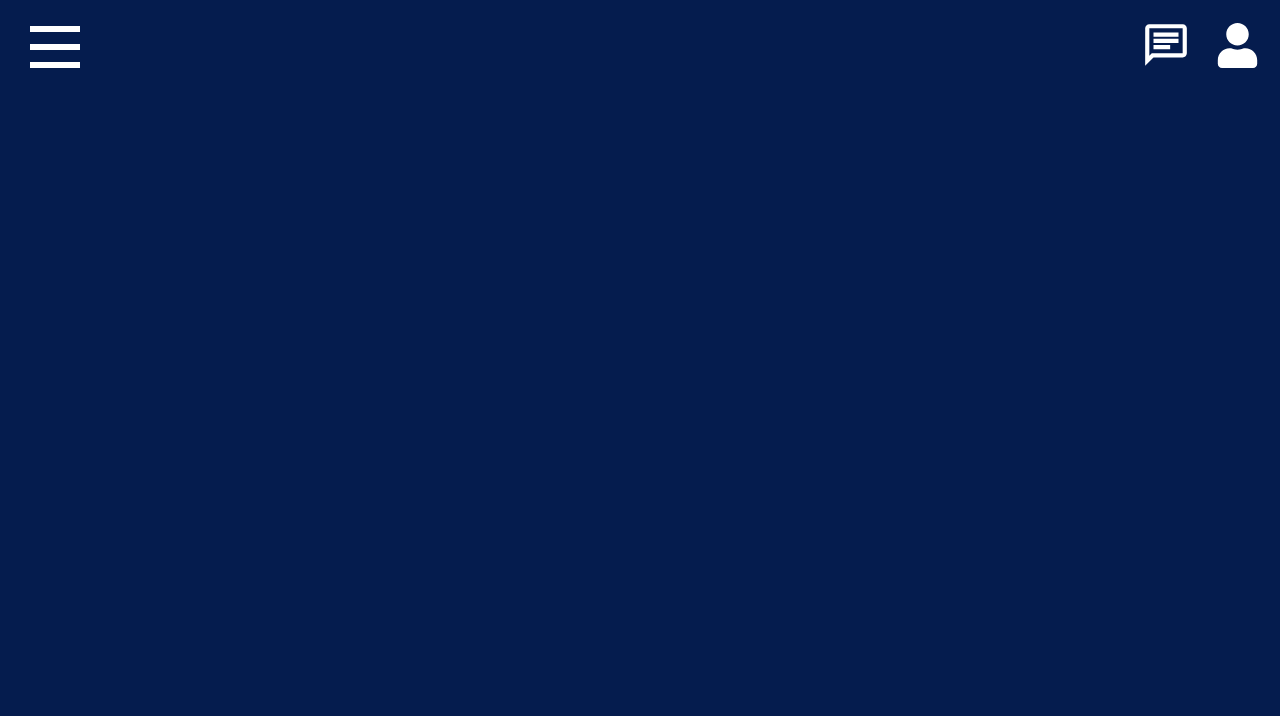
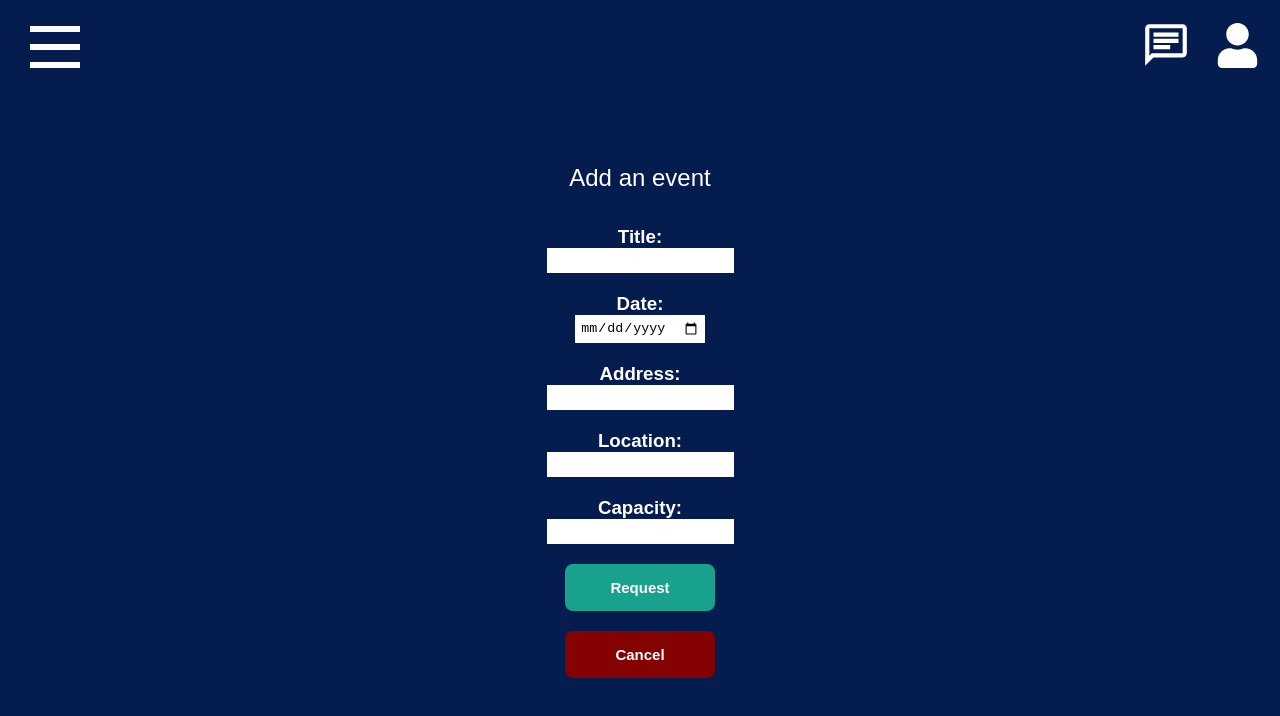
Before and after one commit to MohamadAliHassan/LunchConnect, a React (Vite) app in the folder client/: page /add-event in a window 1280 px wide. Before the commit this address had no page. Shown: the top 716 px of the page. Built offline with nearby package versions, Linux system fonts and the light colour scheme.

Commit message:
fixes in css

```diff
--- a/client/src/pages/EventsPage/_EventsPage.scss
+++ b/client/src/pages/EventsPage/_EventsPage.scss
@@ -24,7 +24,6 @@
 .Event-btns {
   display: flex;
   flex-direction: column;
-  // margin: 10px 0;
 }
 .Event-btns button {
   font-size: 15px;
@@ -35,3 +34,6 @@
   background-color: $secButton;
   color: $fontColor;
 }
+.Event-btns .request-event {
+  color: $fontColor;
+}
--- a/client/src/pages/EventsPage/components/EventsForm.jsx
+++ b/client/src/pages/EventsPage/components/EventsForm.jsx
@@ -28,7 +28,7 @@ export const EventsForm = () => {
           </div>
         </div>
         <div className="Event-btns">
-          <button>Request</button>
+          <button className="request-event">Request</button>
           <button className="cancel-event">Cancel</button>
         </div>
       </div>
--- a/client/src/routes/AllRoutes.jsx
+++ b/client/src/routes/AllRoutes.jsx
@@ -26,7 +26,7 @@ export const AllRoutes = () => {
         <Route path="/user" element={<UserPage />}></Route>
         <Route path="/chat" element={<ChatPage />}></Route>
         <Route path="/profile" element={<ProfilePage />}></Route>
-        <Route path="/event" element={<EventsPage />}></Route>
+        <Route path="/add-event" element={<EventsPage />}></Route>
       </Routes>
     </>
   );
--- a/client/src/stylesheet/main.css
+++ b/client/src/stylesheet/main.css
@@ -909,4 +909,8 @@ form {
 .Event-btns .cancel-event {
   background-color: #840202;
   color: #fff;
+}
+
+.Event-btns .request-event {
+  color: #fff;
 }/*# sourceMappingURL=main.css.map */
```
Also changed, not shown: 1 other file (tests, documents, lock files or other folders).
